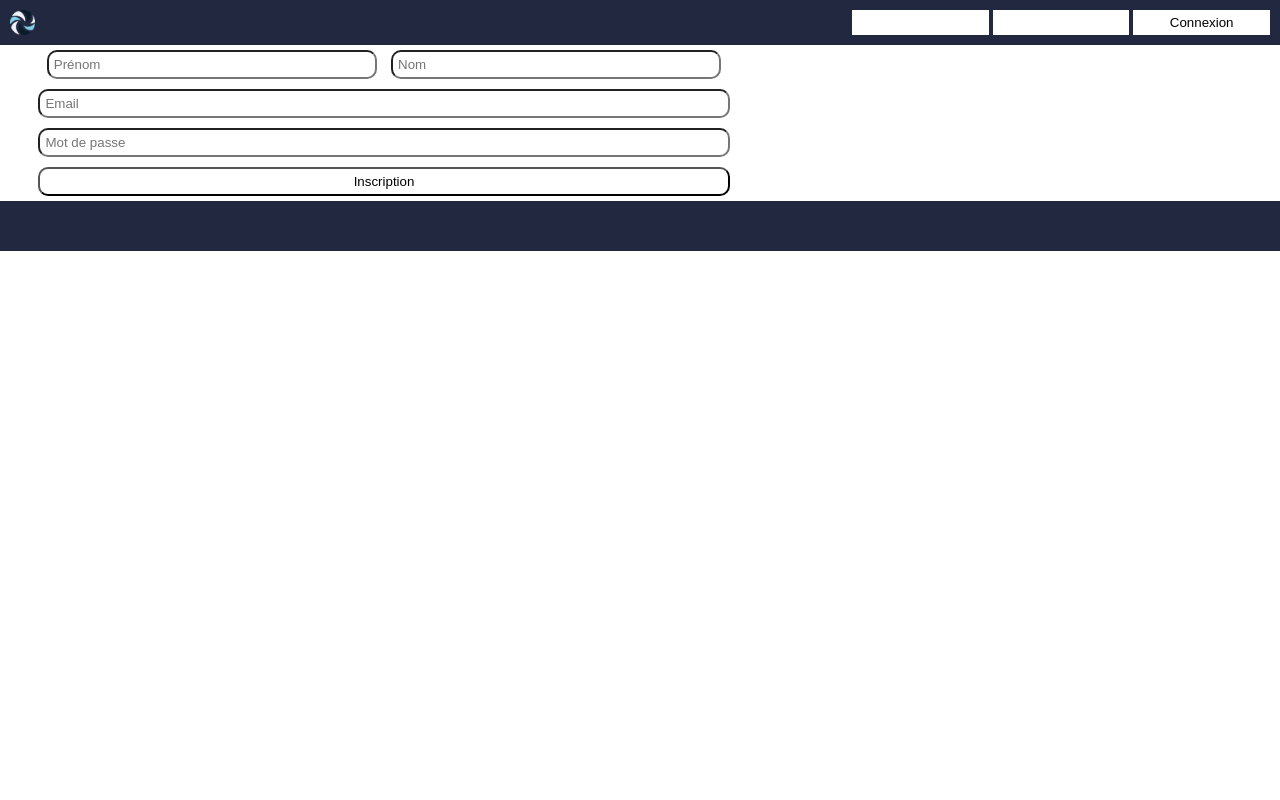
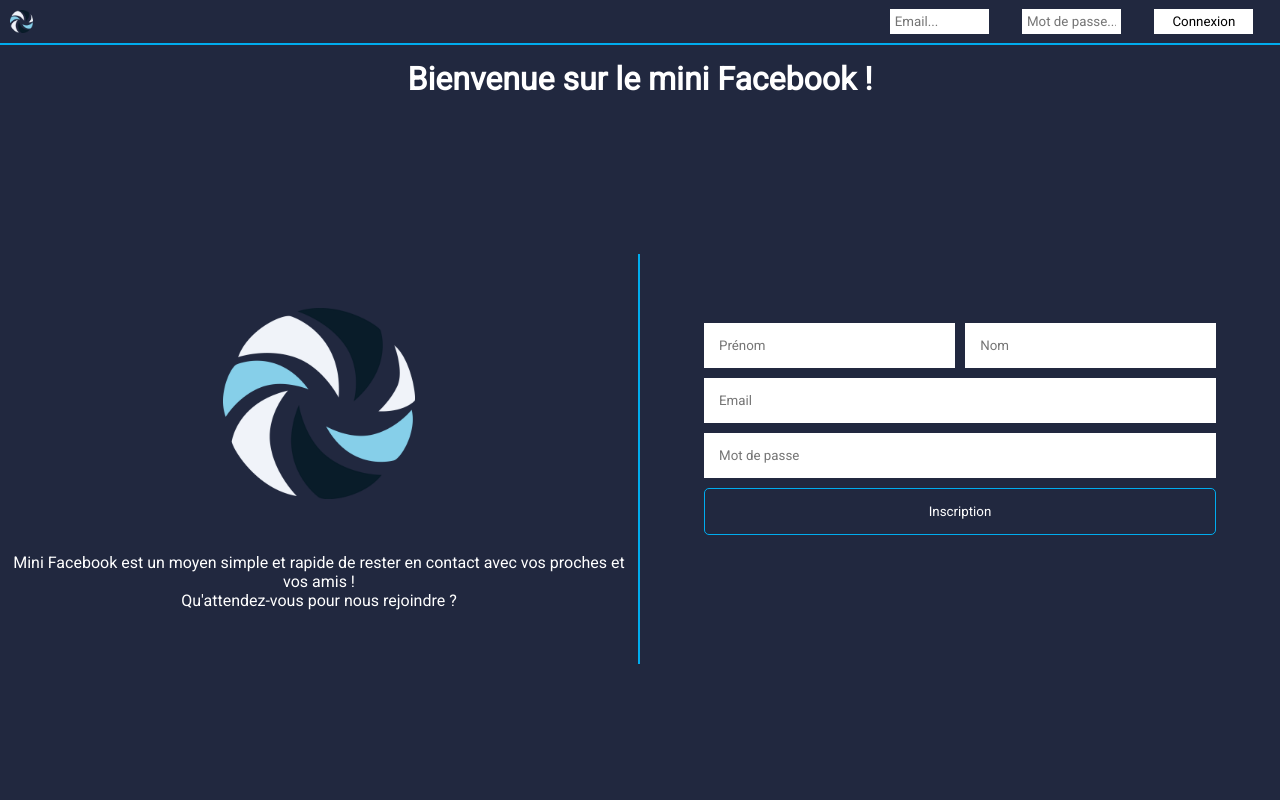
Before and after one commit to FlorianLz/SpeakNow, a PHP site: page / in a window 1280 px wide. Run offline with PHP 8.4, Linux system fonts and the light colour scheme.

Commit message:
Modification style des différentes pages.

```diff
--- a/css/style.css
+++ b/css/style.css
@@ -2,12 +2,11 @@
     margin: 0;
     padding: 0;
     box-sizing: border-box;
-}
-.main h1{
-  text-align:center;
+    font-family: 'Roboto';
 }
 header{
-  position:relative;
+  position:fixed;
+  width:100%;
   background-color:#21283f;
   height:45px;
   display:flex;
@@ -15,6 +14,7 @@ header{
   justify-content: space-between;
   padding:10px;
   color:white;
+  border-bottom: 2px solid #00acee;
 }
 .headerconnecte{
   justify-content: center;
@@ -31,14 +31,19 @@ header{
   height:100%;
 }
 header form{
-  text-align:right;
+  display: flex;
+  align-items: center;
+  justify-content: space-around;
 }
 header input{
   background-color:white;
-  width:30%;
+  width:25%;
   border-radius: 0px;
   padding:5px;
   border:0px;
+}
+header form p{
+  font-size:0.6rem;
 }
 header .recherche {
   width:40%;
@@ -102,27 +108,80 @@ header .recherche form input[type="submit"]:hover{
 
 
 /* Page accueil */
+.contenuaccueil{
+  height:100vh;
+  width:100%;
+  background-color:#21283f;
+  display:flex;
+  flex-direction:column;
+  text-align:center;
+  color:white;
+}
+.contenuaccueil h1{
+  padding-top:60px;
+  padding-bottom:20px;
+}
 .accueil{
   height:100%;
-  width:100%;
   display:flex;
+  justify-content: center;
+  align-items: center;
 }
-.accueil h1{
-  text-align:center;
+.accueil .gauche{
+  width:50vw;
+  height:60%;
+  border-right:2px solid #00acee;
+  display:flex;
+  flex-direction:column;
+  align-items: center;
+  justify-content: space-evenly;
+}
+.accueil .formulaireinscription{
+  width:50vw;
+  height:60%;
+  padding-top:5%;
+}
+.accueil .formulaireinscription p{
+  padding-top:10px;
+  color:red;
 }
 .accueil form input{
   background-color:white;
-  padding:5px;
-  margin:5px;
-  border-radius:10px;
-  width:90%;
+  padding:15px;
+  margin-top:5px;
+  margin-bottom:5px;
+  border-radius:0;
+  border:0;
+  width:100%;
 }
 .accueil form{
-  width:60%;
+  width:80%;
   text-align: center;
+  margin:auto;
 }
-#input_prenom, #input_nom{
-  width:43%;
+#input_prenom{
+  float:left;
+  width:49%;
+}
+#input_nom{
+  width:49%;
+  float:right;
+}
+.accueil form input[type='submit']{
+  border:1px solid #00acee;
+  background-color:transparent;
+  border-radius:5px;
+  color:white;
+}
+.titreaccueil{
+  padding-top:50px;
+}
+
+.accueil .gauche img{
+  width:50%;
+}
+.accueil .gauche img{
+  width:30%;
 }
 
 
--- a/index.php
+++ b/index.php
@@ -24,6 +24,7 @@ ob_start(); // Je démarre le buffer de sortie : les données à afficher sont s
 
     <!-- Ma feuille de style à moi -->
     <link href="./css/style.css" rel="stylesheet">
+    <link href="https://fonts.googleapis.com/css?family=Roboto&display=swap" rel="stylesheet">
     <script src="js/jquery-3.2.1.min.js"></script>
     <script src="js/bootstrap.min.js"></script>
 </head>
@@ -31,12 +32,12 @@ ob_start(); // Je démarre le buffer de sortie : les données à afficher sont s
 <body>
     <!-- Si jamais un message info est stocké dans une variable de session, on l'affiche -->
     <?php
-    if (isset($_SESSION['info'])) {
+    if (isset($_SESSION['erreur'])) {
         echo "<div class='alert alert-info alert-dismissible' role='alert'>
             <button type='button' class='close' data-dismiss='alert' aria-label='Close'>
             <span aria-hidden='true'>&times;</span></button>
-            <strong>Information : </strong> " . $_SESSION['info'] . "</div>";
-        unset($_SESSION['info']);
+            <strong>Information : </strong> " . $_SESSION['erreur'] . "</div>";
+        unset($_SESSION['erreur']);
     }
     ?>
     <!-- Définition du header, commun à toutes les pages-->
@@ -53,14 +54,16 @@ ob_start(); // Je démarre le buffer de sortie : les données à afficher sont s
             echo "<div class='imageprofil'><a href='index.php?action=mur'><img class='avatarmenu' src='avatars/$avatar'></a></div>";
             echo "<div class='prenomprofil'><a href='index.php?action=mur'><p>$prenom</p></a></div>";
             echo "<div class='parametres'><a href='index.php?action=profil'><p>Paramètres</p></a></div>";
-            echo "<div class='deconnexion'><a href='index.php?action=deconnexion'>Déconnexion</a></div></header>";
+            echo "<div class='deconnexion'><a href='index.php?action=deconnexion'>Déconnexion</a></div>";
+
+            echo '</header>';
         }
     ?>
 
-<div class="container-fluid">
+<!--<div class="container-fluid">
     <div class="row">
-        <!--<div class="col-sm-9 col-sm-offset-3 col-md-10 col-md-offset-2 main">-->
-        <div class="col-md-12 main">
+        <div class="col-sm-9 col-sm-offset-3 col-md-10 col-md-offset-2 main">
+        <div class="main">-->
             <?php
             // Quelle est l'action à faire ?
             if (isset($_GET["action"])) {
@@ -79,10 +82,9 @@ ob_start(); // Je démarre le buffer de sortie : les données à afficher sont s
             ob_end_flush(); // Je ferme le buffer, je vide la mémoire et affiche tout ce qui doit l'être
             ?>
 
-
-        </div>
+        <!--</div>
     </div>
-</div>
-<footer></footer>
+</div>-->
+<!-- <footer></footer>-->
 </body>
 </html>
--- a/traitement/connexion.php
+++ b/traitement/connexion.php
@@ -13,15 +13,15 @@ $line = $query->fetch();
 
 // Si $line est faux le couple login mdp est mauvais, on retourne au formulaire
 if($line == false){
-  echo 'Identifiant ou mdp invalide !';
-  include('vues/login.php');
+  $_SESSION['erreurlogin'] = 'Identifiant ou mdp invalide !';
+  header('Location: index.php?action=accueil');
 }else{
   $_SESSION['id'] = $line['id'];
   $_SESSION['nom'] = $line['nom'];
   $_SESSION['prenom'] = $line['prenom'];
   $_SESSION['email'] = $line['email'];
   $_SESSION['avatar'] = $line['avatar'];
-  header('Location: index.php');
+  header('Location: index.php?action=mur');
 }
 
 // sinon on crée les variables de session $_SESSION['id'] et $_SESSION['login'] et on va à la page d'accueil
--- a/vues/accueil.php
+++ b/vues/accueil.php
@@ -2,6 +2,22 @@
   header('Location: index.php?action=mur');
 }
 ?>
-<div class="accueil">
-  <?php include("vues/inscription.php"); ?>
+<div class="contenuaccueil">
+<h1>Bienvenue sur le mini Facebook !</h1>
+  <div class="accueil">
+    <div class="gauche">
+      <img src="img/logo.png">
+      <p>Mini Facebook est un moyen simple et rapide de rester en contact avec vos proches et vos amis !<br>
+      Qu'attendez-vous pour nous rejoindre ?</p>
+    </div>
+    <div class="formulaireinscription">
+      <?php include("vues/inscription.php");
+      if(isset($_SESSION['erreurinscription'])){
+        echo '<p>'.$_SESSION['erreurinscription'].'</p>';
+        unset($_SESSION['erreurinscription']);
+      }
+      ?>
+
+    </div>
+  </div>
 </div>
--- a/vues/inscription.php
+++ b/vues/inscription.php
@@ -1,10 +1,3 @@
-<!DOCTYPE html>
-<html lang="fr">
-  <head>
-    <meta charset="utf-8">
-    <title></title>
-  </head>
-  <body>
 <form action="index.php?action=creation" method="post" enctype="multipart/form-data">
   <input type="text" id="input_prenom" name="prenom" placeholder="Prénom" required>
   <input type="text" id="input_nom" name="nom" placeholder="Nom" required>
@@ -12,5 +5,3 @@
   <input type="password" name="password" placeholder="Mot de passe" required>
   <input type="submit" name="valider" value="Inscription">
 </form>
-  </body>
-</html>
--- a/vues/login.php
+++ b/vues/login.php
@@ -3,9 +3,16 @@
     header('Location: index.php?action=profil');
   }
 ?>
-
-<form class="" action="index.php?action=connexion" method="post">
-  <input type="text" name="email">
-  <input type="password" name="password">
-  <input type="submit" name="valider" value="Connexion">
-</form>
+<div>
+  <form class="" action="index.php?action=connexion" method="post">
+    <input type="text" name="email" placeholder="Email...">
+    <input type="password" name="password" placeholder="Mot de passe...">
+    <input type="submit" name="valider" value="Connexion">
+    <?php
+      if (isset($_SESSION['erreurlogin'])){
+        echo '<p>'.$_SESSION['erreurlogin'].'</p>';
+        unset ($_SESSION['erreurlogin']);
+      }
+    ?>
+  </form>
+</div>
```
Also changed, not shown: other parts of css/style.css (+30 -4 lines), traitement/creation.php (+9 -8 lines), vues/mur.php (+5 -3 lines), vues/profil.php (+10 -6 lines). Lines whose indentation alone changed are shown as unchanged.
